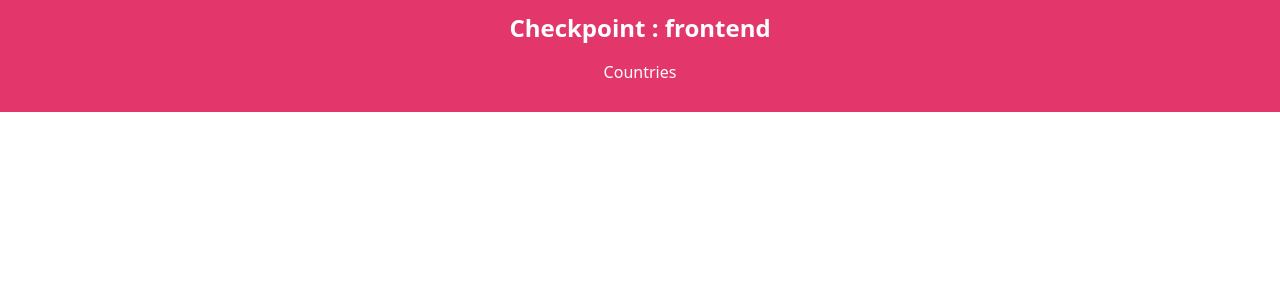
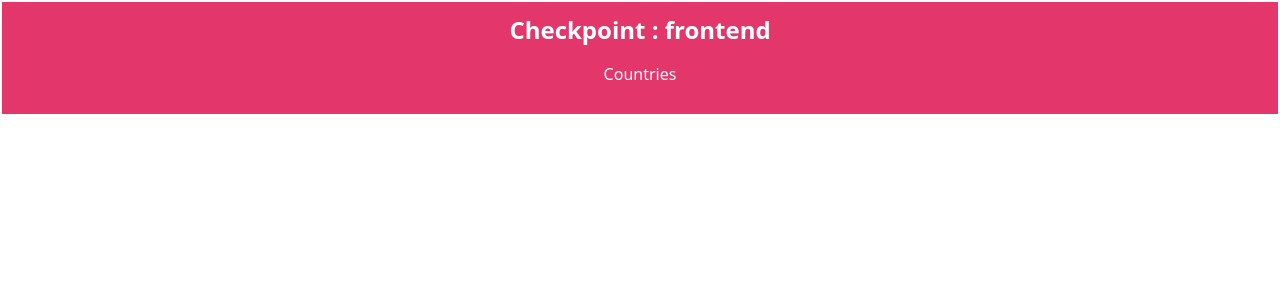
Before and after one commit to WildCodeSchool-CDA-FT-2025-03/checkpoint_3, a React (Vite) app in the folder client/: page / in a window 1280 px wide. Shown: the top 300 px of the page. Built offline with nearby package versions, Linux system fonts and the light colour scheme.

Commit message:
Add padding to app

```diff
--- a/client/src/App.tsx
+++ b/client/src/App.tsx
@@ -4,7 +4,9 @@ import Header from "./components/Header";
 function App() {
   return (
     <>
-      <Header />
+      <div className="p-[2px]">
+        <Header />
+      </div>
     </>
   );
 }
```
